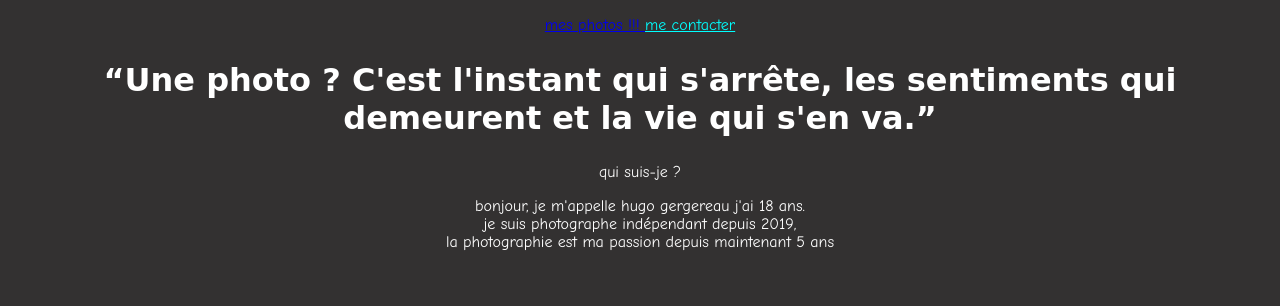
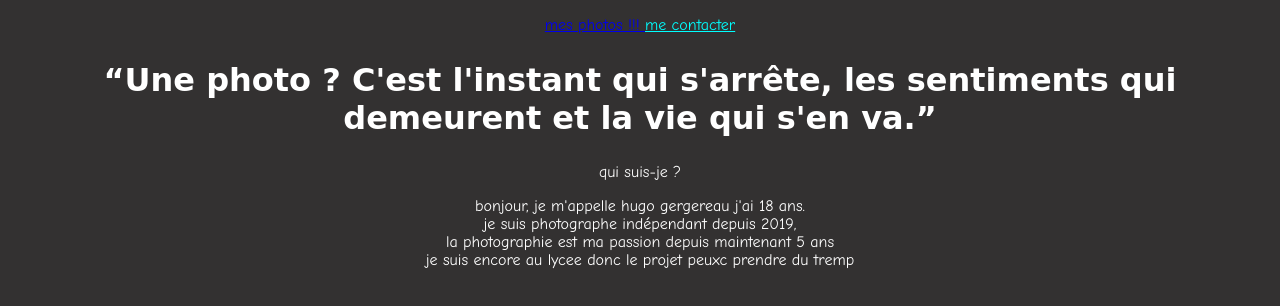
Before and after one commit to hugo-gergereau/hg_picturall, a plain HTML site: page accueil.html in a window 1280 px wide. Drawn offline with Linux system fonts and the light colour scheme.

Commit message:
test syncro

```diff
--- a/accueil.html
+++ b/accueil.html
@@ -14,6 +14,7 @@
 <p>bonjour, je m'appelle hugo gergereau j'ai 18 ans.<br>
 je suis photographe indépendant depuis 2019,<br>
 la photographie est ma passion depuis maintenant 5 ans <br>
+je suis encore au lycee donc le projet peuxc prendre du tremp
 </p>
 </body>
 </html>
```
